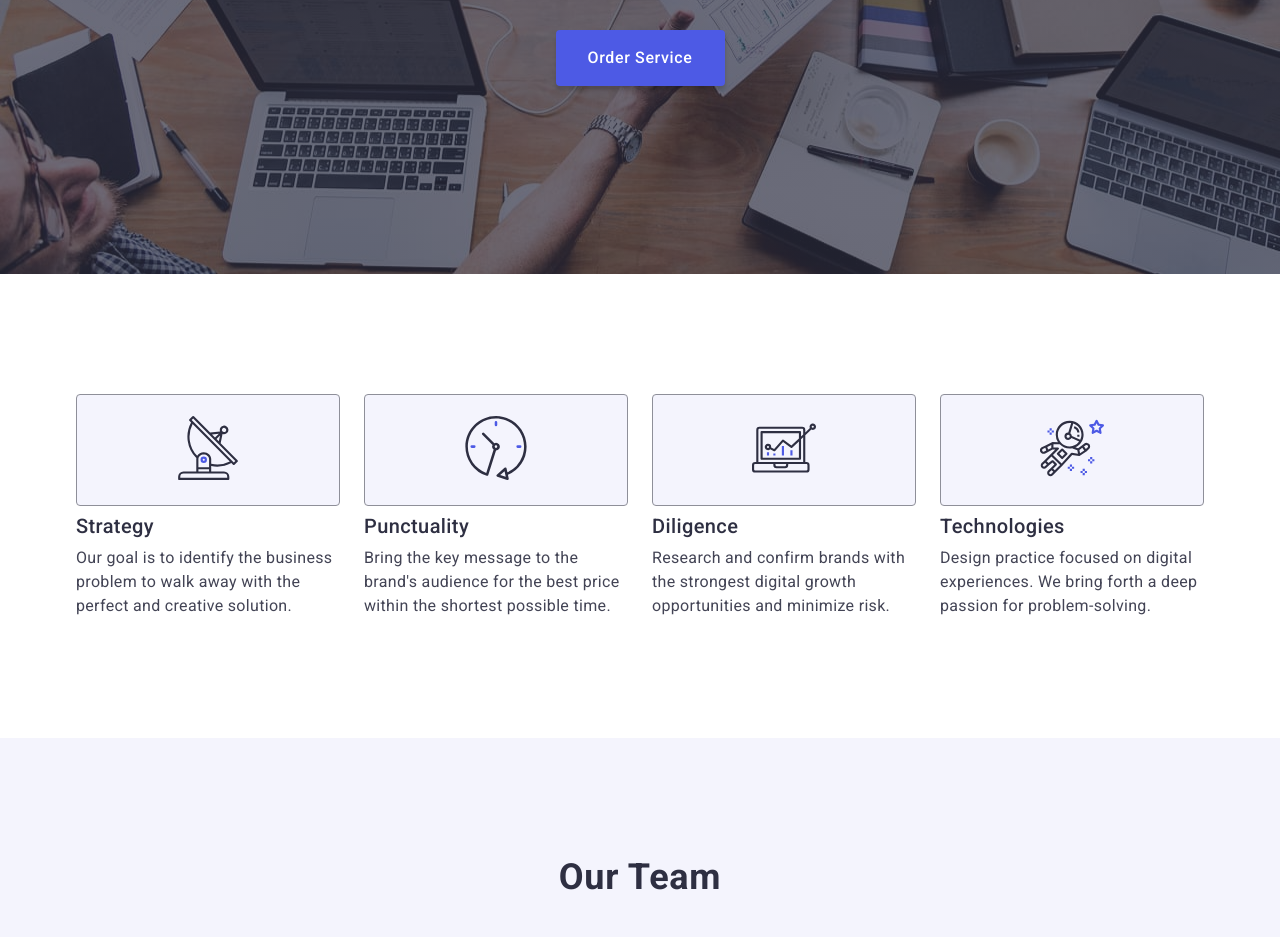
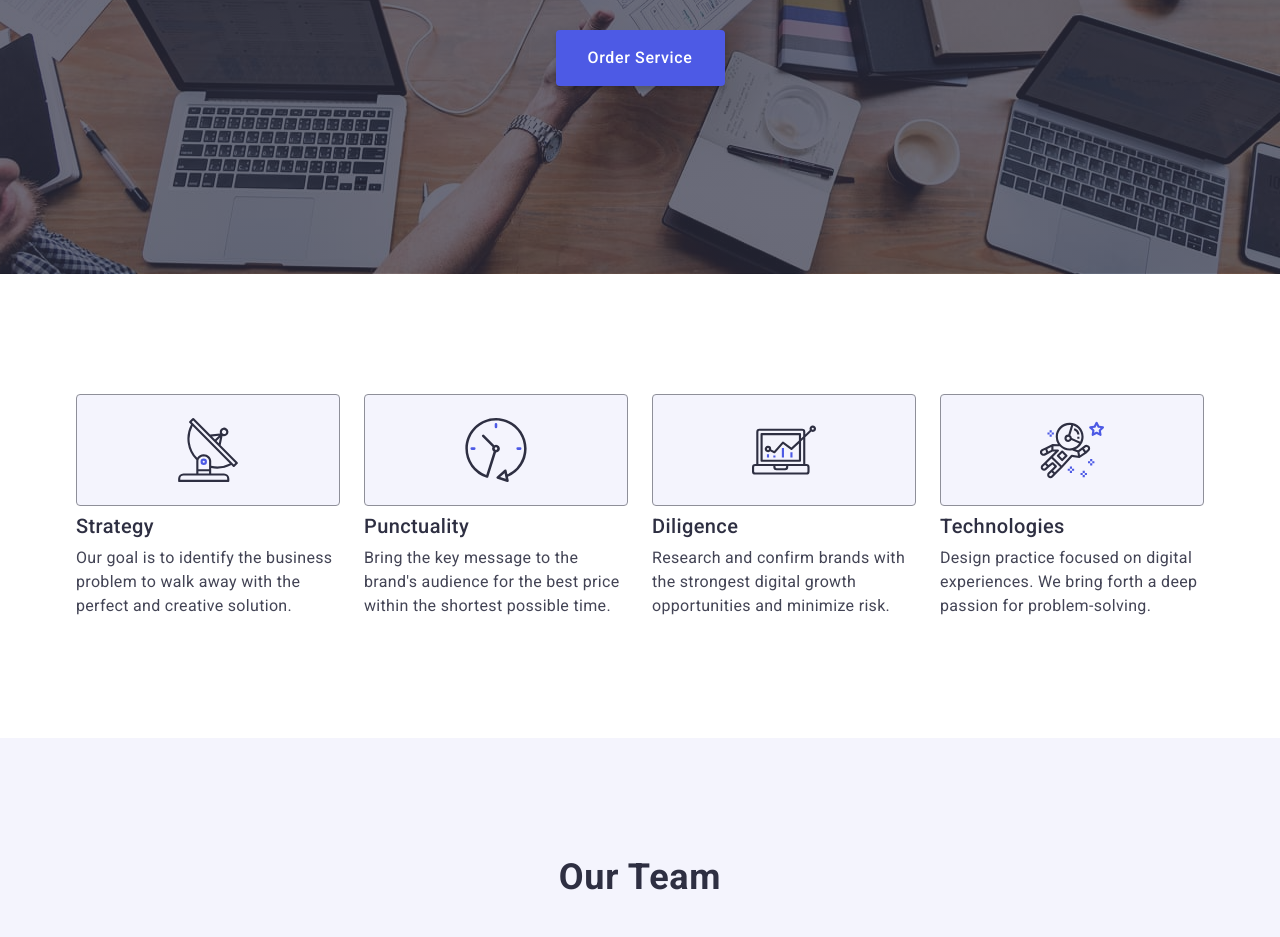
Before and after one commit to yanakhovbosha/goit-markup-hw-04, a plain HTML site: page index.html in a window 1280 px wide. Shown: the part 399-1336 px from the top of the page. Drawn offline with nearby package versions, Linux system fonts and the light colour scheme.

Commit message:
add initial files

```diff
--- a/css/style.css
+++ b/css/style.css
@@ -38,6 +38,9 @@ button{
 /* #region header */
 .header {
         border-bottom: 1px solid #e7e9fc;
+        box-shadow: 0px 2px 1px rgba(46, 47, 66, 0.08),
+                0px 1px 1px rgba(46, 47, 66, 0.16),
+                0px 1px 6px rgba(46, 47, 66, 0.08);
 }
 
 .nav-header {
@@ -102,6 +105,7 @@ button{
         height: 4px;
         border-radius: 2px;
         background-color: #404bbf;
+        transition: color 250ms cubic-bezier(0.4, 0, 0.2, 1);
 }
 
 .header-addr {
@@ -129,6 +133,7 @@ button{
 .header-addr-link:hover,
 .header-addr-link:focus{
     color: #404bbf;
+    transition: color 250ms cubic-bezier(0.4, 0, 0.2, 1);
 }
 /* #endregion header */
 
@@ -141,6 +146,7 @@ button{
     background-image: linear-gradient(rgba(46, 47, 66, 0.7),rgba(46, 47, 66, 0.7)), url(../images/bg.jpg);
     background-size: cover;
     background-repeat: no-repeat;
+    background-position: center;
 }
 
 .hero-title {
@@ -177,6 +183,7 @@ button{
 .hero-btn:hover,
 .hero-btn:focus{
     background-color: #404bbf;
+    transition: background-color 250ms cubic-bezier(0.4, 0, 0.2, 1);;
 }
 /* #endregion hero */
 
@@ -247,12 +254,6 @@ button{
         border-radius: 4px;
         background: #f4f4fd;
 }
-
-.icon-link {
-        display: block;
-}
-
-.icon {}
 /* #endregion section 1 */
 
 /* #region section 2 */
--- a/index.html
+++ b/index.html
@@ -71,38 +71,30 @@
           <ul class="icon-list">
             <li class="item-icon">
               <div class="bg-color">
-                <a class="icon-link" href="">
-                  <svg class="icon" width="64" height="64">
+                <svg width="64" height="64">
                   <use href="./images/icons.svg#icon-antenna"></use>
                 </svg>
-                </a>
               </div>
             </li>
             <li class="item-icon">
               <div class="bg-color">
-                <a class="icon-link" href="">
-                  <svg class="icon" width="64" height="64">
+                <svg width="64" height="64">
                   <use href="./images/icons.svg#icon-clock"></use>
                 </svg>
-                </a>
               </div>
             </li>
             <li class="item-icon">
               <div class="bg-color">
-                <a class="icon-link" href="">
-                  <svg class="icon" width="64" height="64">
+                <svg width="64" height="64">
                   <use href="./images/icons.svg#icon-diagram"></use>
                 </svg>
-                </a>
               </div>
             </li>
             <li class="item-icon">
               <div class="bg-color">
-                <a class="icon-link" href="">
-                  <svg class="icon" width="64" height="64">
+                <svg width="64" height="64">
                   <use href="./images/icons.svg#icon-astronaut"></use>
                 </svg>
-                </a>
               </div>
             </li>
           </ul>
@@ -307,7 +299,11 @@
                   width="360"
                   height="300"
                 />
-                <p class="overlay">14 Stylish and User-Friendly App Design Concepts · Task Manager App · Calorie Tracker App · Exotic Fruit Ecommerce App · Cloud Storage App</p>
+                <p class="overlay">
+                  14 Stylish and User-Friendly App Design Concepts · Task
+                  Manager App · Calorie Tracker App · Exotic Fruit Ecommerce App
+                  · Cloud Storage App
+                </p>
               </div>
               <div class="item-application">
                 <h3 class="item-title">Banking App</h3>
@@ -322,7 +318,11 @@
                   width="360"
                   height="300"
                 />
-                <p class="overlay">14 Stylish and User-Friendly App Design Concepts · Task Manager App · Calorie Tracker App · Exotic Fruit Ecommerce App · Cloud Storage App</p>
+                <p class="overlay">
+                  14 Stylish and User-Friendly App Design Concepts · Task
+                  Manager App · Calorie Tracker App · Exotic Fruit Ecommerce App
+                  · Cloud Storage App
+                </p>
               </div>
               <div class="item-application">
                 <h3 class="item-title">Cashless Payment</h3>
@@ -337,7 +337,11 @@
                   width="360"
                   height="300"
                 />
-                <p class="overlay">14 Stylish and User-Friendly App Design Concepts · Task Manager App · Calorie Tracker App · Exotic Fruit Ecommerce App · Cloud Storage App</p>
+                <p class="overlay">
+                  14 Stylish and User-Friendly App Design Concepts · Task
+                  Manager App · Calorie Tracker App · Exotic Fruit Ecommerce App
+                  · Cloud Storage App
+                </p>
               </div>
               <div class="item-application">
                 <h3 class="item-title">Meditation App</h3>
@@ -352,7 +356,11 @@
                   width="360"
                   height="300"
                 />
-                <p class="overlay">14 Stylish and User-Friendly App Design Concepts · Task Manager App · Calorie Tracker App · Exotic Fruit Ecommerce App · Cloud Storage App</p>
+                <p class="overlay">
+                  14 Stylish and User-Friendly App Design Concepts · Task
+                  Manager App · Calorie Tracker App · Exotic Fruit Ecommerce App
+                  · Cloud Storage App
+                </p>
               </div>
               <div class="item-application">
                 <h3 class="item-title">Taxi Service</h3>
@@ -367,7 +375,11 @@
                   width="360"
                   height="300"
                 />
-                <p class="overlay">14 Stylish and User-Friendly App Design Concepts · Task Manager App · Calorie Tracker App · Exotic Fruit Ecommerce App · Cloud Storage App</p>
+                <p class="overlay">
+                  14 Stylish and User-Friendly App Design Concepts · Task
+                  Manager App · Calorie Tracker App · Exotic Fruit Ecommerce App
+                  · Cloud Storage App
+                </p>
               </div>
               <div class="item-application">
                 <h3 class="item-title">Screen Illustrations</h3>
@@ -382,7 +394,11 @@
                   width="360"
                   height="300"
                 />
-                <p class="overlay">14 Stylish and User-Friendly App Design Concepts · Task Manager App · Calorie Tracker App · Exotic Fruit Ecommerce App · Cloud Storage App</p>
+                <p class="overlay">
+                  14 Stylish and User-Friendly App Design Concepts · Task
+                  Manager App · Calorie Tracker App · Exotic Fruit Ecommerce App
+                  · Cloud Storage App
+                </p>
               </div>
               <div class="item-application">
                 <h3 class="item-title">Online Courses</h3>
@@ -432,7 +448,6 @@
           </li>
         </ul>
       </div>
-      </div>
     </footer>
     <!-- #endregion footer-->
   </body>
```
Lines whose indentation alone changed are shown as unchanged.
